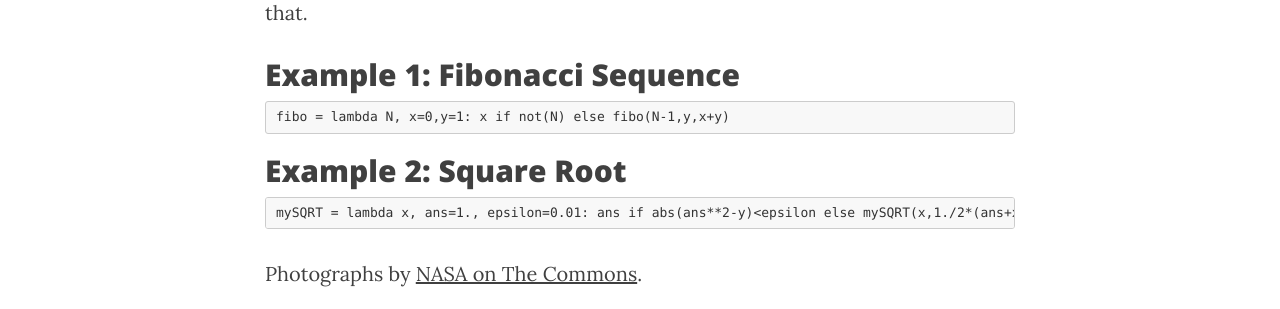
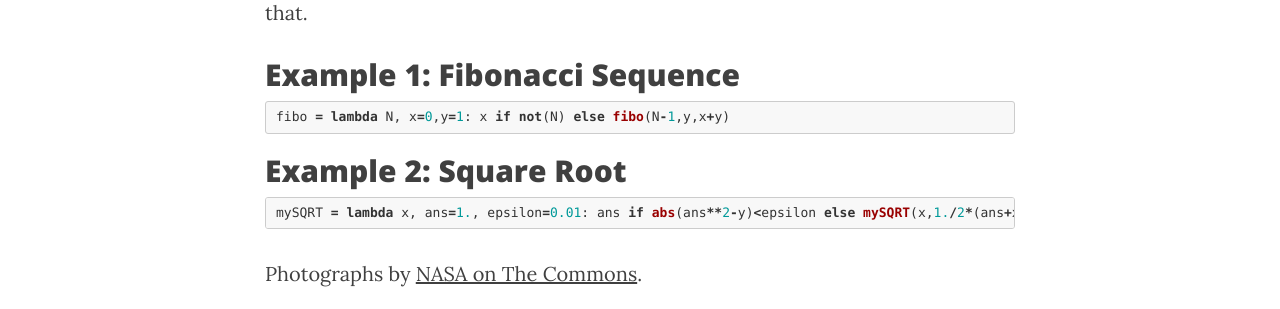
Before and after one commit to quantbhlin/blog, a Jekyll site: the page built from _posts/2015-05-04-Lazy_Python.markdown, in a window 1280 px wide. Shown: the part 918-1227 px from the top of the page. Built offline with Jekyll 4.4.1, drawn with Linux system fonts in a browser that asks for light colours; nearby versions of some CDN libraries.

Commit message:
new post

````diff
--- a/_posts/2015-05-04-Lazy_Python.markdown
+++ b/_posts/2015-05-04-Lazy_Python.markdown
@@ -15,13 +15,13 @@ This is about how to create anonymous functions in Python. To do that, you can u
 Here are two simple examples of how to use `lambda` and recursion to achieve that.
 
 ## Example 1: Fibonacci Sequence
-
-    fibo = lambda N, x=0,y=1: x if not(N) else fibo(N-1,y,x+y)
-
+```python
+fibo = lambda N, x=0,y=1: x if not(N) else fibo(N-1,y,x+y)
+```
 
 ## Example 2: Square Root
-
-    mySQRT = lambda x, ans=1., epsilon=0.01: ans if abs(ans**2-y)<epsilon else mySQRT(x,1./2*(ans+x/ans),epsilon)
-
+```python
+mySQRT = lambda x, ans=1., epsilon=0.01: ans if abs(ans**2-y)<epsilon else mySQRT(x,1./2*(ans+x/ans),epsilon)
+```
 
 <p>Photographs by <a href="https://www.flickr.com/photos/nasacommons/">NASA on The Commons</a>.</p>
````
